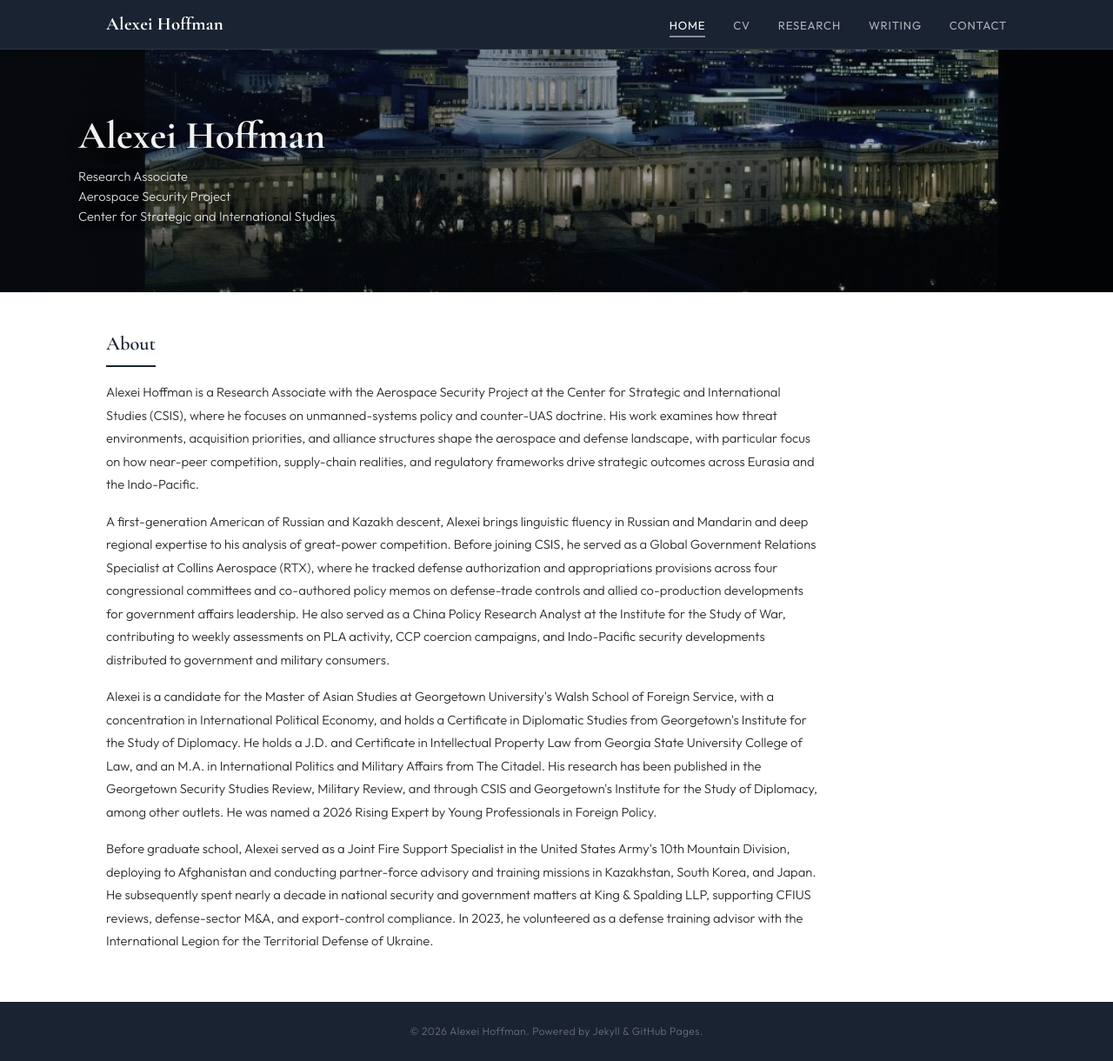
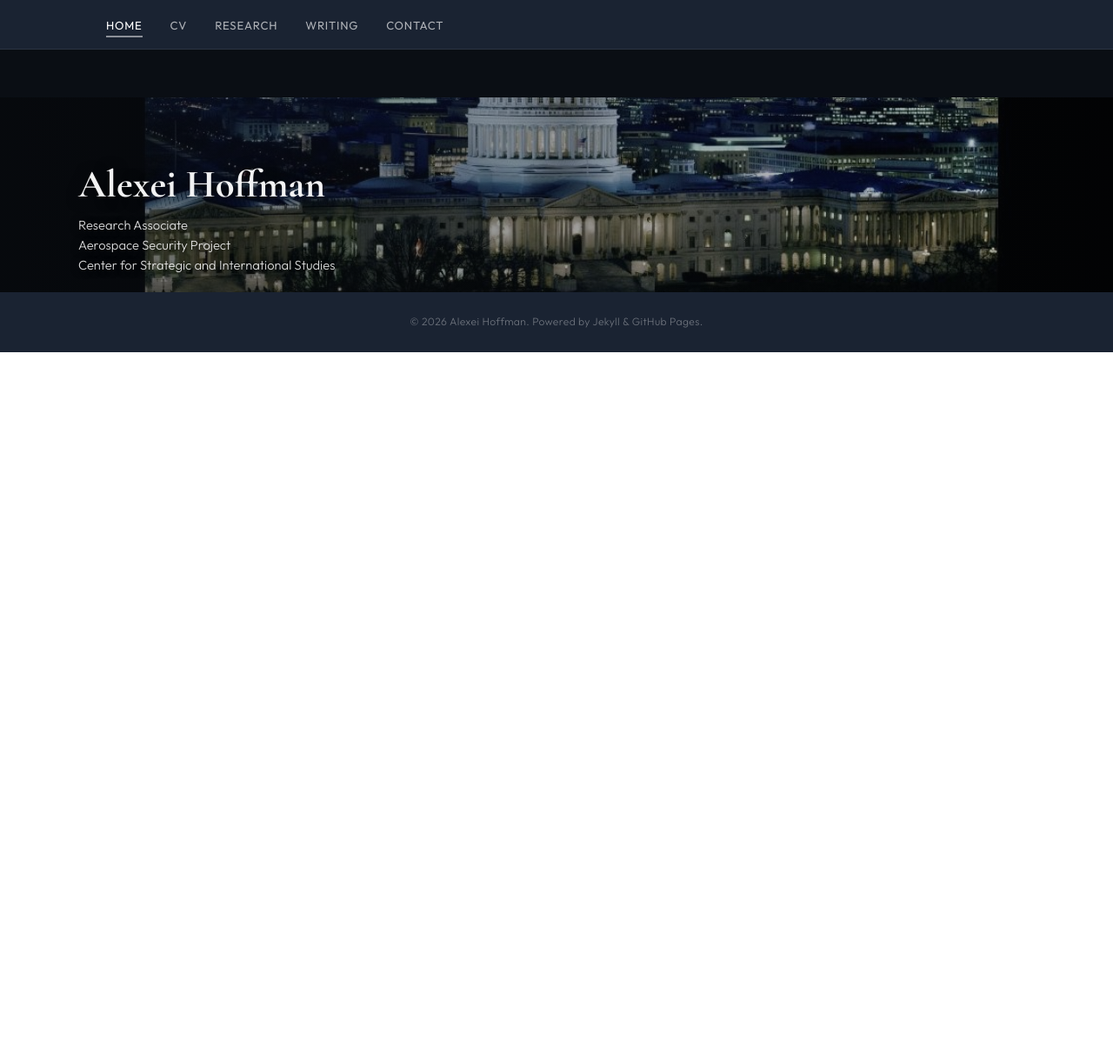
Before and after one commit to a-novi13-byte/a-novi13-byte.github.io, a Jekyll site: the page built from index.html, in a window 1280 px wide and 1220 px high. Shown: the whole window at 87% size. Built offline with Jekyll 4.4.1, drawn with Linux system fonts in a browser that asks for light colours.

Commit message:
Update index.html

```diff
--- a/index.html
+++ b/index.html
@@ -2,6 +2,9 @@
 layout: default
 title: Home
 ---
+<style>.nav-name { display: none; }</style>
+
+<section class="hero-banner">
 
 <section class="hero-banner">
   <img src="{{ '/assets/images/banner.jpg' | relative_url }}" alt="U.S. Capitol at dusk">
```
